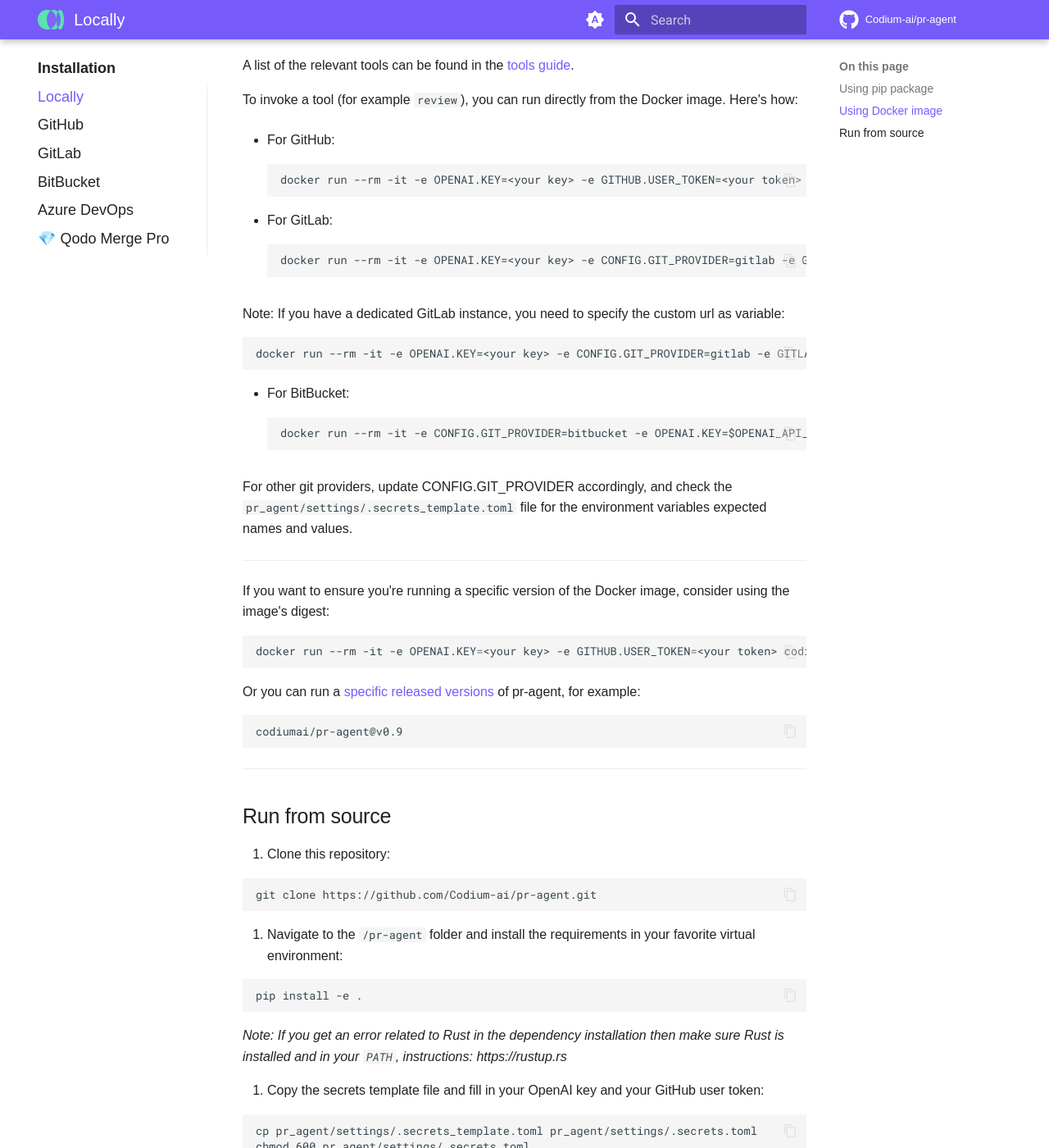
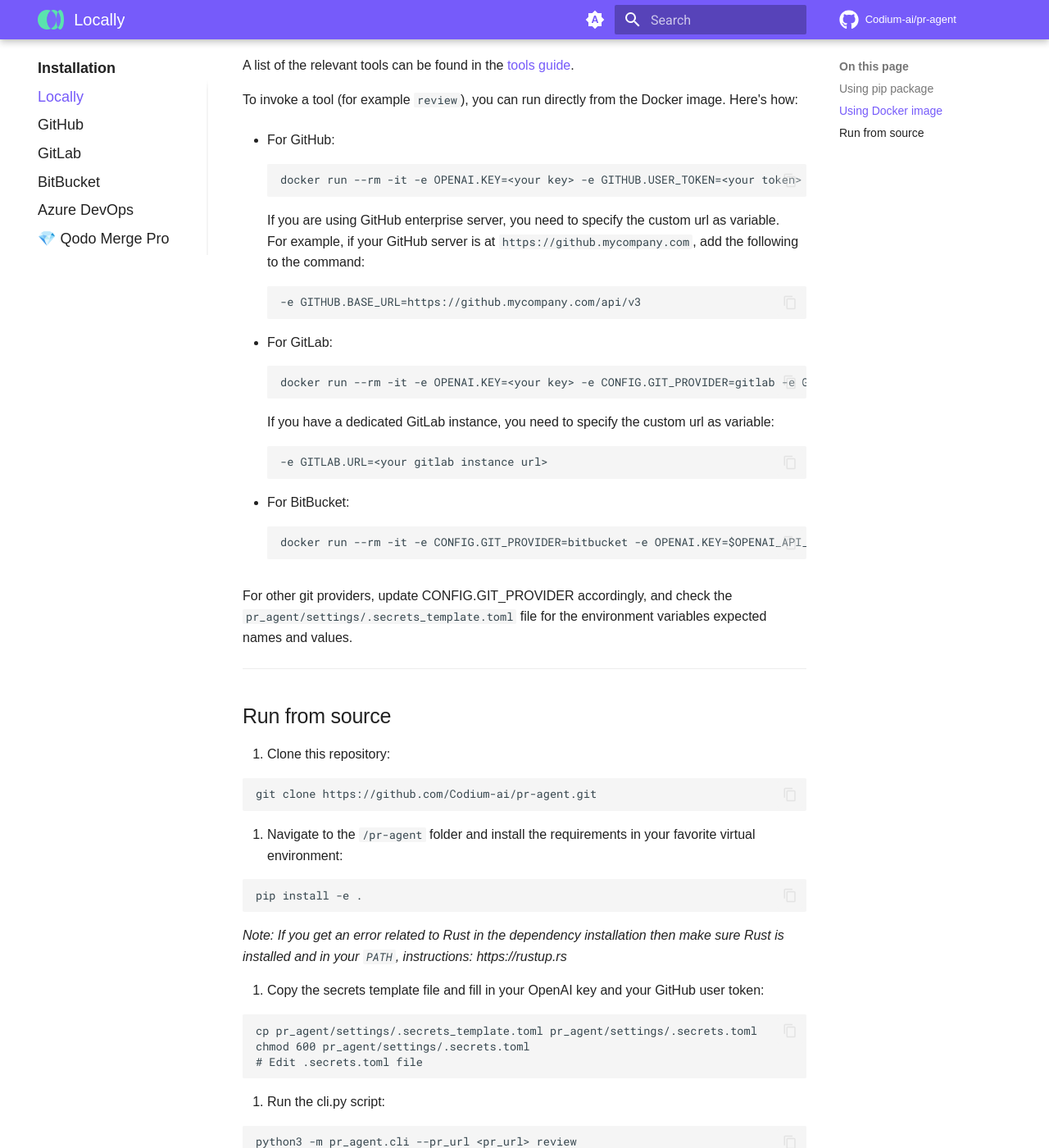
Before and after one commit to Codium-ai/pr-agent, an MkDocs documentation site: the page built from docs/docs/installation/locally.md, in a window 1280 px wide and 1400 px high, scrolled down 907 px. Shown: the whole window at 82% size. Built offline with MkDocs 1.6.1 and Material for MkDocs 9.7.7, drawn with Linux system fonts in a browser that asks for light colours; comment, search, counter and statistics services are not loaded; some of the changed text lies outside the part shown.

Commit message:
docs: update installation guides with GitHub enterprise server instructions and formatting improvements

````diff
--- a/docs/docs/installation/locally.md
+++ b/docs/docs/installation/locally.md
@@ -16,8 +16,8 @@
 
 def main():
     # Fill in the following values
-    provider = "github" # GitHub provider
-    user_token = "..."  # GitHub user token
+    provider = "github" # github/gitlab/bitbucket/azure_devops
+    user_token = "..."  #  user token
     openai_key = "..."  # OpenAI key
     pr_url = "..."      # PR URL, for example 'https://github.com/Codium-ai/pr-agent/pull/809'
     command = "/review" # Command to run (e.g. '/review', '/describe', '/ask="What is the purpose of this PR?"', ...)
@@ -42,39 +42,31 @@
 To invoke a tool (for example `review`), you can run directly from the Docker image. Here's how:
 
 - For GitHub:
-```
-docker run --rm -it -e OPENAI.KEY=<your key> -e GITHUB.USER_TOKEN=<your token> codiumai/pr-agent:latest --pr_url <pr_url> review
-```
+    ```
+    docker run --rm -it -e OPENAI.KEY=<your key> -e GITHUB.USER_TOKEN=<your token> codiumai/pr-agent:latest --pr_url <pr_url> review
+    ```
+    If you are using GitHub enterprise server, you need to specify the custom url as variable.
+    For example, if your GitHub server is at `https://github.mycompany.com`, add the following to the command:
+    ```
+    -e GITHUB.BASE_URL=https://github.mycompany.com/api/v3
+    ```
 
 - For GitLab:
-```
-docker run --rm -it -e OPENAI.KEY=<your key> -e CONFIG.GIT_PROVIDER=gitlab -e GITLAB.PERSONAL_ACCESS_TOKEN=<your token> codiumai/pr-agent:latest --pr_url <pr_url> review
-```
+    ```
+    docker run --rm -it -e OPENAI.KEY=<your key> -e CONFIG.GIT_PROVIDER=gitlab -e GITLAB.PERSONAL_ACCESS_TOKEN=<your token> codiumai/pr-agent:latest --pr_url <pr_url> review
+    ```
 
-Note: If you have a dedicated GitLab instance, you need to specify the custom url as variable:
-```
-docker run --rm -it -e OPENAI.KEY=<your key> -e CONFIG.GIT_PROVIDER=gitlab -e GITLAB.PERSONAL_ACCESS_TOKEN=<your token> -e GITLAB.URL=<your gitlab instance url> codiumai/pr-agent:latest --pr_url <pr_url> review
-```
+    If you have a dedicated GitLab instance, you need to specify the custom url as variable:
+    ```
+    -e GITLAB.URL=<your gitlab instance url>
+    ```
 
 - For BitBucket:
-```
-docker run --rm -it -e CONFIG.GIT_PROVIDER=bitbucket -e OPENAI.KEY=$OPENAI_API_KEY -e BITBUCKET.BEARER_TOKEN=$BITBUCKET_BEARER_TOKEN codiumai/pr-agent:latest --pr_url=<pr_url> review
-```
+    ```
+    docker run --rm -it -e CONFIG.GIT_PROVIDER=bitbucket -e OPENAI.KEY=$OPENAI_API_KEY -e BITBUCKET.BEARER_TOKEN=$BITBUCKET_BEARER_TOKEN codiumai/pr-agent:latest --pr_url=<pr_url> review
+    ```
 
 For other git providers, update CONFIG.GIT_PROVIDER accordingly, and check the `pr_agent/settings/.secrets_template.toml` file for the environment variables expected names and values.
-
----
-
-
-If you want to ensure you're running a specific version of the Docker image, consider using the image's digest:
-```bash
-docker run --rm -it -e OPENAI.KEY=<your key> -e GITHUB.USER_TOKEN=<your token> codiumai/pr-agent@sha256:71b5ee15df59c745d352d84752d01561ba64b6d51327f97d46152f0c58a5f678 --pr_url <pr_url> review
-```
-
-Or you can run a [specific released versions](https://github.com/Codium-ai/pr-agent/blob/main/RELEASE_NOTES.md) of pr-agent, for example:
-```
-codiumai/pr-agent@v0.9
-```
 
 ---
 
@@ -115,7 +107,7 @@
 ...
 ```
 
-[Optional] Add the pr_agent folder to your PYTHONPATH
+[Optional] Add the pr_agent folder to your PYTHONPATH
 ```
 export PYTHONPATH=$PYTHONPATH:<PATH to pr_agent folder>
 ```
````
Also changed, not shown: docs/docs/installation/github.md (+34 -21 lines).
